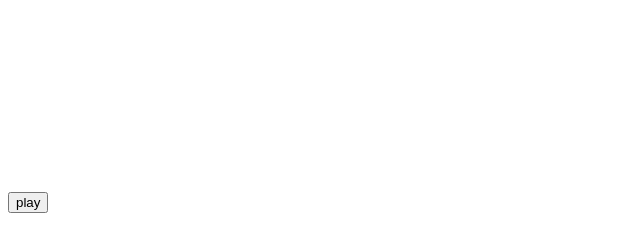
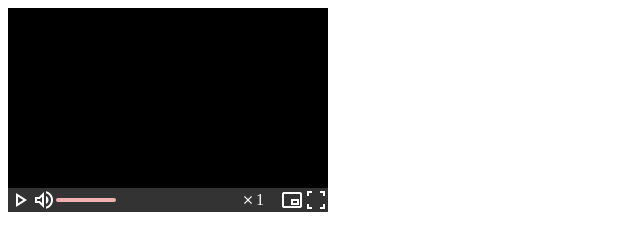
Before and after one commit to ImmortalLark/simple-video-player, a website: page www/index.html in a window 1280 px wide. Shown: the whole page, without its empty margins (0-640 px from the left). Drawn offline with nearby package versions, Linux system fonts and the light colour scheme.

Commit message:
Add operation bar

```diff
--- a/package.json
+++ b/package.json
@@ -16,6 +16,7 @@
   "license": "ISC",
   "devDependencies": {
     "esbuild": "0.19.4",
+    "esbuild-plugin-less": "^1.3.1",
     "typescript": "5.2.2"
   }
 }
--- a/script/config.js
+++ b/script/config.js
@@ -1,9 +1,13 @@
+const lessPlugin = require('esbuild-plugin-less');
+const { lessLoader } = lessPlugin;
+
 const BaseConfig = {
   entryPoints: ['./src/index.ts'],
   bundle: true,
   minify: true,
   sourcemap: true,
   target: ['chrome58', 'firefox57', 'safari11', 'edge16'],
+  plugins: [lessLoader()],
 };
 
 module.exports = BaseConfig;
--- a/script/dev.js
+++ b/script/dev.js
@@ -12,7 +12,7 @@ config.outdir = 'www/js';
 
   await esbuild.build({
     ...config,
-    outdir: './www'
+    outdir: './www',
   });
 
   const { port } = await ctx.serve({
--- a/src/constant.ts
+++ b/src/constant.ts
@@ -1 +1,8 @@
 export const VideoExtensionsRegexp = /(?=.)(mp4|ogg|avi|webm)$/;
+
+export const GoogleFontsIcons = `https://fonts.googleapis.com/css2?family=Material+Symbols+Outlined:opsz,wght,FILL,GRAD@24,400,0,0`;
+
+export const DefaultWidth = 320;
+export const DefaultHeight = 180;
+
+export const volumeBarWidth = 60;
--- /dev/null
+++ b/src/event-bus.ts
@@ -0,0 +1,33 @@
+type EventCallback = (payload?: any) => any;
+
+class EventBus {
+  store: Record<string, EventCallback[]> = {};
+
+
+  on(eventName: string, fn: EventCallback) {
+    if (!fn || !(fn instanceof Function)) return;
+    if (!this.store[eventName]) {
+      this.store[eventName] = [];
+    }
+    this.store[eventName].push(fn);
+  }
+
+  emit(eventName: string, payload?: any) {
+    const fnList = this.store[eventName];
+    return fnList?.map((fn) => {
+      return fn(payload);
+    });
+  }
+
+  remove(eventName: string, fn?: EventCallback) {
+    if (!this.store[eventName]) return;
+    if (!fn) {
+      delete this.store[eventName];
+      return;
+    }
+    this.store[eventName] = this.store[eventName].filter((cb) => cb !== fn);
+  }
+}
+
+const eventBus = new EventBus();
+export default eventBus;
--- a/src/index.ts
+++ b/src/index.ts
@@ -1,26 +1,65 @@
+import OperationBar from "./operation-bar";
+import { appendChildren } from "./utils";
 import Video from "./video";
+import './styles.less';
+import { DefaultHeight, DefaultWidth } from "./constant";
+
+type StyleType = {
+  width: number;
+  height: number;
+};
 
 class Player {
-  private container: HTMLElement;
+  private container!: HTMLElement;
+  private style?: StyleType;
+  private initialUrls?: string[];
+
+  private operationBar!: OperationBar;
   public video!: Video;
 
-  constructor(elementId: string) {
-    const element = document.getElementById(elementId);
-    if (!element) throw new Error('Container not exist!');
+  constructor(params: {
+    elementId: string;
+    style?: StyleType;
+    initialUrls?: string[];
+  }) {
+    this.style = params.style;
+    this.initialUrls = params.initialUrls;
 
-    this.container = element;
+    this.initContainer(params.elementId);
     this.initCore();
   }
 
   // Create UI and initialize core functions such as play, pause, fast forward, etc.
   private initCore() {
     this.initVideo();
+    this.initOperationBar();
+  }
+
+  private initContainer(elementId: string) {
+    const element = document.getElementById(elementId);
+    if (!element) throw new Error('Container not exist!');
+
+    element.style.width = `${this.style?.width || DefaultWidth}px`;
+    element.style.height = `${this.style?.height || DefaultHeight}px`;
+    element.className = `${element.className} simple-player`;
+    this.container = element;
   }
 
   private initVideo() {
-    this.video = new Video();
+    this.video = new Video({
+      width: this.style?.width,
+      height: this.style?.height,
+      initialUrls: this.initialUrls,
+    });
+
     this.container.appendChild(this.video.rawVideo);
     this.container.appendChild(this.video.canvas);
+    appendChildren(this.container, [this.video.rawVideo, this.video.canvas]);
+  }
+
+  private initOperationBar() {
+    this.operationBar = new OperationBar();
+    this.container.appendChild(this.operationBar.container);
   }
 }
 
--- /dev/null
+++ b/src/operation-bar.ts
@@ -0,0 +1,114 @@
+import { GoogleFontsIcons, volumeBarWidth } from "./constant";
+import eventBus from "./event-bus";
+import { appendChildren, createElementAndSetClassName, createGoogleIcon } from "./utils";
+
+class OperationBar {
+
+  public container: HTMLElement;
+
+  constructor() {
+    // Insert Google Fonts Icons into document
+    this.insertLink();
+    // Functions include play\pause button, playback speed adjustment, volume adjustment, progress bar, full screen, picture in picture
+    // Create the DOM of operation bar
+    const leftGroup = createElementAndSetClassName('div', 'flex-container--row');
+    appendChildren(leftGroup, [
+      this.createPlaybackButton(),
+      this.createVolumeAdjustmentButton(),
+    ]);
+
+    const rightGroup = createElementAndSetClassName('div', 'flex-container--row');
+    appendChildren(rightGroup, [
+      this.createSpeedAdjustmentMenu(),
+      this.createPicInPicButton(),
+      this.createFullScreenButton(),
+    ]);
+
+    this.container = this.createContainer();
+    appendChildren(this.container, [
+      leftGroup,
+      this.createProgressBar(),
+      rightGroup,
+    ]);
+  }
+
+
+  private insertLink() {
+    const link = document.createElement('link');
+    link.rel = 'stylesheet';
+    link.href = GoogleFontsIcons;
+    document.head.appendChild(link);
+  }
+
+  private createContainer() {
+    const container = createElementAndSetClassName('div', 'simple-player__operation-bar');
+    return container;
+  }
+
+  private createPlaybackButton() {
+    const playBtn = createGoogleIcon('play_arrow', 'simple-player__operation-bar__play');
+    let status = false; // true - playing, false - paused
+    playBtn.onclick = () => {
+      status = eventBus.emit(status ? 'operation_pause' : 'operation_play')[0];
+      playBtn.innerText =  status ? 'pause' : 'play_arrow';
+    };
+    return playBtn;
+  }
+
+  private createVolumeAdjustmentButton() {
+    const volumeAdjustmentContainer = createElementAndSetClassName('div', 'operation-bar__volume')
+    const volumeBtn = createGoogleIcon('volume_up', 'simple-player__operation-bar__volume');
+    // volumeBtn.onclick = () => {
+
+    // };
+
+    const volumeBar = createElementAndSetClassName('div', 'operation-bar__volume__bar');
+    volumeBar.addEventListener('click', (e) => {
+      const offsetX = e.offsetX;
+      const volume = offsetX / volumeBarWidth;
+      volumeBar.style.background = `linear-gradient(to right, #f0b1b1 ${volume * 100}%, #fff 0)`
+      eventBus.emit('volume_change', volume);
+    });
+    appendChildren(volumeAdjustmentContainer, [volumeBtn, volumeBar]);
+    return volumeAdjustmentContainer;
+  }
+
+  private createProgressBar() {
+    return createElementAndSetClassName('div', 'simple-player__operation-bar__progress');
+  }
+
+  private createSpeedAdjustmentMenu() {
+    const speedContainer = createElementAndSetClassName('div', 'simple-player__operation-bar__speed');
+    speedContainer.innerHTML = `
+      <span class="material-symbols-outlined icon-close">
+        close
+      </span>1
+    `;
+
+    const menu = createElementAndSetClassName('div', 'operation-bar__speed__menu');
+    const menuItems = [ '2', '1.5', '1', '0.5'];
+    appendChildren(menu, menuItems.map((text) => {
+      const item = createElementAndSetClassName('div', 'speed__menu__item');
+      item.innerHTML = `
+        <span class="material-symbols-outlined icon-close">
+          close
+        </span>${text}
+      `;
+      return item;
+    }));
+    speedContainer.appendChild(menu);
+
+
+    return speedContainer;
+  }
+
+  private createFullScreenButton() {
+    return createGoogleIcon('fullscreen', 'simple-player__operation-bar__fullscreen');
+  }
+
+  private createPicInPicButton() {
+    return createGoogleIcon('picture_in_picture_alt', 'simple-player__operation-bar__pic-in-pic')
+  }
+}
+
+export default OperationBar;
--- /dev/null
+++ b/src/styles.less
@@ -0,0 +1,79 @@
+.simple-player {
+  display: inline-flex;
+  flex-direction: column;
+  background-color: #000;
+
+
+  .flex-container--row {
+    display: flex;
+    flex-direction: row;
+  }
+
+  &__raw-video {
+    display: none;
+  }
+
+  &__operation-bar {
+    display: inline-flex;
+    flex-direction: row;
+    justify-content: space-between;
+    align-items: center;
+
+    background-color: rgba(0, 0, 0, .8);
+    color: #fff;
+
+    .material-symbols-outlined {
+      height: 24px;
+      cursor: pointer;
+    }
+
+    .material-symbols-outlined.icon-close {
+      font-size: 16px;
+      height: 16px;
+    }
+
+    &__speed {
+      position: relative;
+
+      display: inline-flex;
+      align-items: center;
+
+      width: 40px;
+    }
+
+    .operation-bar__speed__menu {
+      position: absolute;
+      transform: translateY(-100%);
+      top: 0;
+      left: 0;
+
+      display: none;
+      .speed__menu__item {
+        display: inline-flex;
+        align-items: center;
+      }
+    }
+
+    .operation-bar__volume {
+      position: relative;
+      height: 24px;
+
+      &__bar {
+        position: absolute;
+        top: 50%;
+        left: 24px;
+        margin-top: -2px;
+
+        width: 60px;
+        height: 4px;
+        cursor: pointer;
+
+        background-color: #fff;
+        border-radius: 2px;
+        background: linear-gradient(to right, #f0b1b1 100%, #fff 0);
+      }
+    }
+  }
+
+
+}
--- /dev/null
+++ b/src/utils.ts
@@ -0,0 +1,18 @@
+export function createGoogleIcon(iconName: string, className: string): HTMLSpanElement {
+  const icon = document.createElement('span');
+  icon.className = `material-symbols-outlined ${className}`;
+  icon.innerText = iconName;
+  return icon;
+}
+
+export function appendChildren(container: HTMLElement, elementList: HTMLElement[]) {
+  elementList.forEach(element => {
+    container.appendChild(element);
+  });
+}
+
+export function createElementAndSetClassName(elementName: string, className: string) {
+  const element = document.createElement(elementName);
+  element.className = className;
+  return element;
+}
--- a/src/video.ts
+++ b/src/video.ts
@@ -1,8 +1,6 @@
 import { VideoExtensionsRegexp } from "./constant";
-
-const DefaultWidth = 320;
-const DefaultHeight = 180;
-
+import { DefaultWidth, DefaultHeight } from './constant';
+import eventBus from './event-bus';
 class Video {
   rawVideo: HTMLVideoElement;
   canvas!: HTMLCanvasElement;
@@ -13,9 +11,10 @@ class Video {
   private width;
   private height;
 
-  constructor(params?: {
-    width: number;
-    height: number;
+  constructor(params: {
+    width?: number;
+    height?: number;
+    initialUrls?: string[];
   }) {
     this.width = params?.width || DefaultWidth;
     this.height = params?.height || DefaultHeight;
@@ -23,19 +22,16 @@ class Video {
     this.rawVideo = document.createElement('video');
     this.rawVideo.className = 'simple-player__raw-video';
 
+    this.urls = params.initialUrls;
+    this.createSources();
+
     this.initCanvas();
+    this.initEventListener();
   }
 
-  play(urls: string[]) {
-    if (urls instanceof Array && urls?.length) {
-      this.urls = urls;
-      // Clean up elements left over from the last playback
-      this.rawVideo.innerHTML = '';
-      urls.forEach((url) => {
-        const source = this.createSource(url);
-        if (source) this.rawVideo.appendChild(source);
-      });
-    }
+  play(urls?: string[]) {
+    if (urls) this.urls = urls;
+    this.createSources();
 
     if (!this.urls) throw new Error('No videos available to play');
 
@@ -47,6 +43,33 @@ class Video {
     this.rawVideo.pause();
   }
 
+  private createSources() {
+    if (this.urls instanceof Array && this.urls?.length) {
+      // Clean up elements left over from the last playback
+      this.rawVideo.innerHTML = '';
+      this.urls?.forEach((url) => {
+        const source = this.createSource(url);
+        if (source) this.rawVideo.appendChild(source);
+      });
+    }
+  }
+
+  private initEventListener() {
+    eventBus.on('operation_play', () => {
+      this.play();
+      return true;
+    });
+
+    eventBus.on('operation_pause', () => {
+      this.pause();
+      return false;
+    });
+
+    eventBus.on('volume_change', (volume) => {
+      this.rawVideo.volume = volume;
+      return false;
+    });
+  }
   private initCanvas() {
     this.canvas = document.createElement('canvas');
     this.ctx = this.canvas.getContext('2d')!;
--- a/www/index.html
+++ b/www/index.html
@@ -5,22 +5,13 @@
   <meta http-equiv="X-UA-Compatible" content="IE=edge">
   <meta name="viewport" content="width=device-width, initial-scale=1.0">
   <title>Example of the Simple Video Player </title>
-  <style>
-    .simple-player__raw-video {
-      display: none;
-    }
-  </style>
+  <link rel="stylesheet" href="./index.css">
   <script src="index.js"></script>
 </head>
 <body>
   <div id="container"></div>
-  <button id="play-btn">play</button>
   <script>
-    const player = new SimplePlayer('container');
-    const btn = document.getElementById('play-btn');
-    btn.onclick = () => {
-      player.video.play(['flower.webm']);
-    }
+    window.player = new SimplePlayer({ elementId: 'container', initialUrls: ['flower.webm'] });
   </script>
 </body>
 </html>
```
Also changed, not shown: www/index.css (added), www/index.js, 3 other files.
